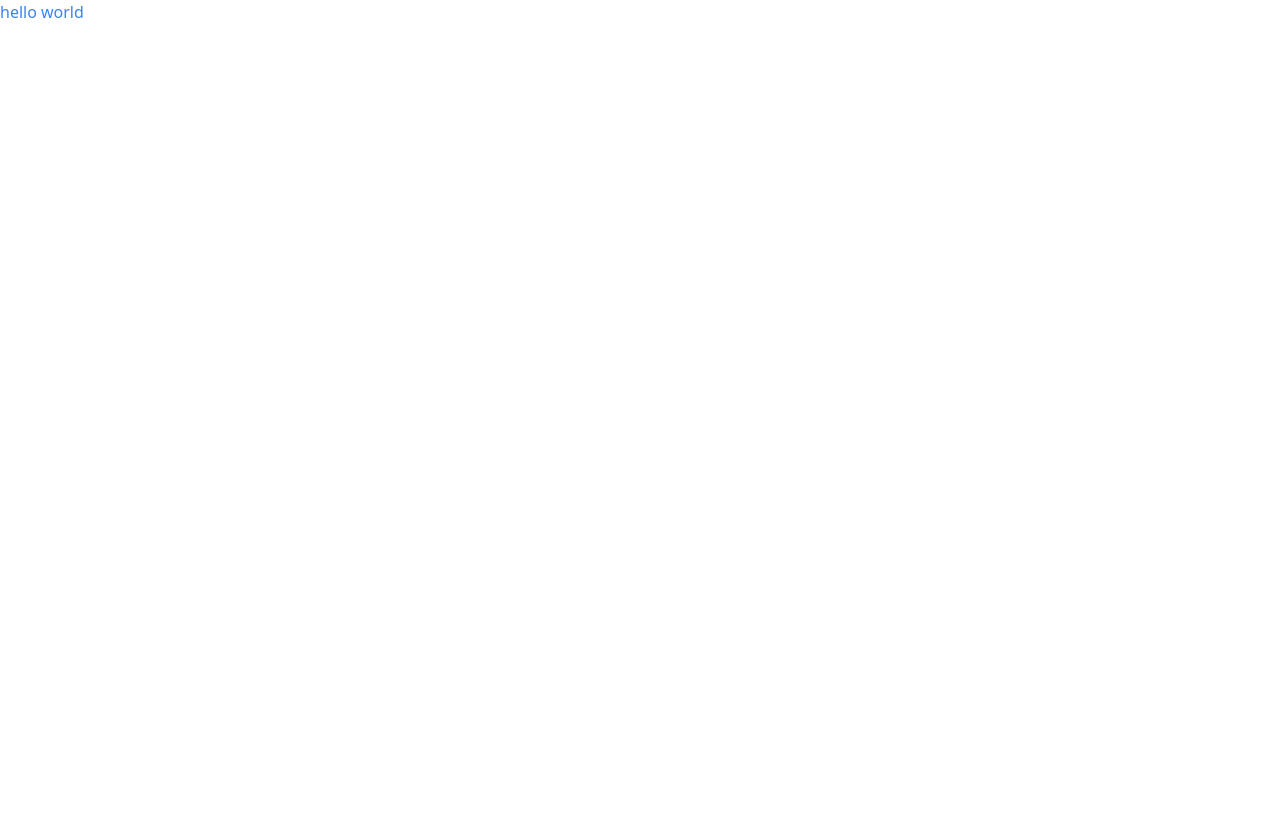
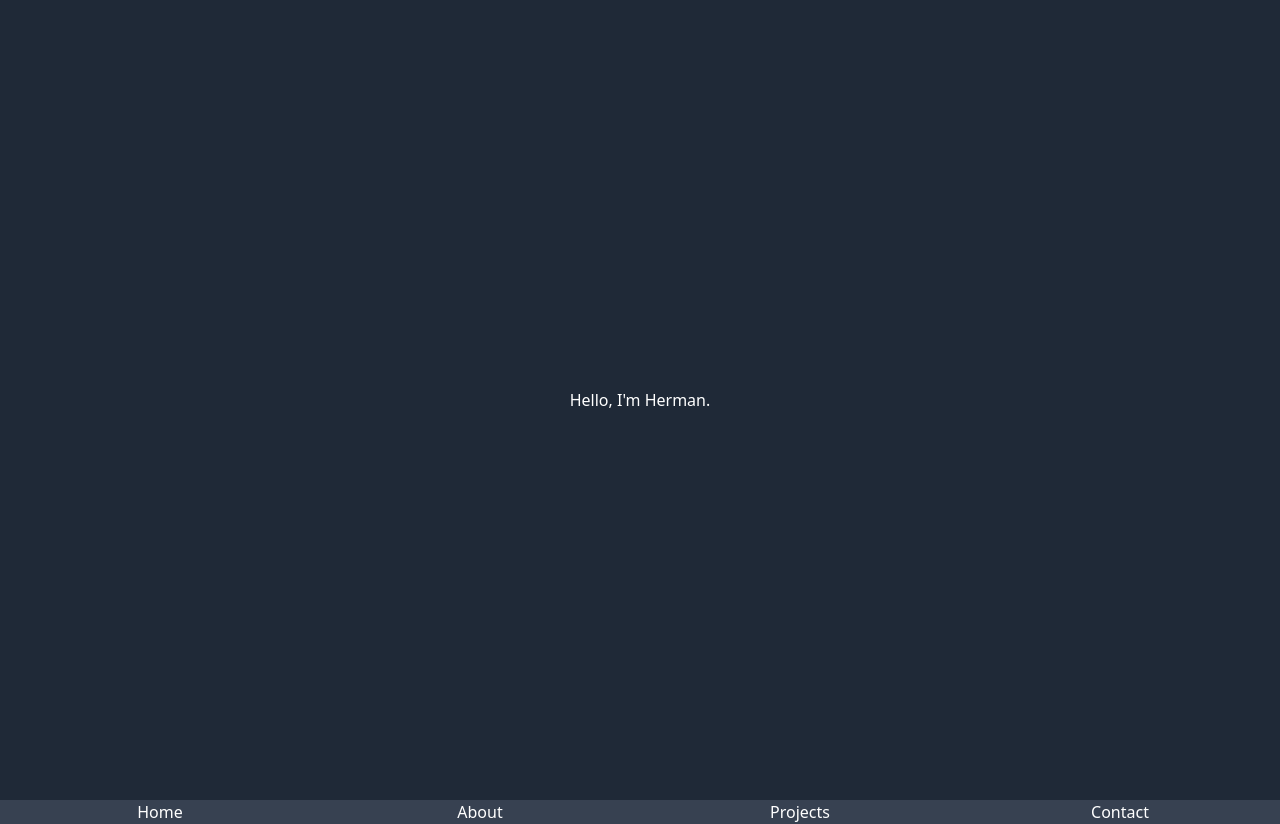
Before and after one commit to hermancai/portfolio, a Next.js app: page / in a window 1280 px wide. Before the commit the page ends 800 px from the top, so only its background shows below. Built offline with nearby package versions, Linux system fonts and the light colour scheme.

Commit message:
create skeleton hero and navbar

```diff
--- /dev/null
+++ b/components/Hero.js
@@ -0,0 +1,9 @@
+function Hero() {
+  return (
+    <div className="flex w-full items-center justify-center h-screen">
+      <p>Hello, I'm Herman.</p>
+    </div>
+  );
+}
+
+export default Hero;
--- /dev/null
+++ b/components/Navbar.js
@@ -0,0 +1,14 @@
+function Navbar() {
+  return (
+    <div className="flex">
+      <div className="grid w-full grid-cols-4 text-center bg-gray-700">
+        <p>Home</p>
+        <p>About</p>
+        <p>Projects</p>
+        <p>Contact</p>
+      </div>
+    </div>
+  );
+}
+
+export default Navbar;
--- a/pages/index.js
+++ b/pages/index.js
@@ -1,15 +1,18 @@
 import Head from "next/head";
 import Image from "next/image";
+import Hero from "../components/Hero";
+import Navbar from "../components/Navbar";
 
 export default function Home() {
   return (
-    <div>
+    <div className="flex flex-col bg-gray-800 text-white">
       <Head>
         <title>Herman Cai's Portfolio</title>
         <meta name="description" content="Herman Cai's portfolio" />
         <link rel="icon" href="/favicon.ico" />
       </Head>
-      <h1 className="text-blue-500">hello world</h1>
+      <Hero />
+      <Navbar />
     </div>
   );
 }
```
